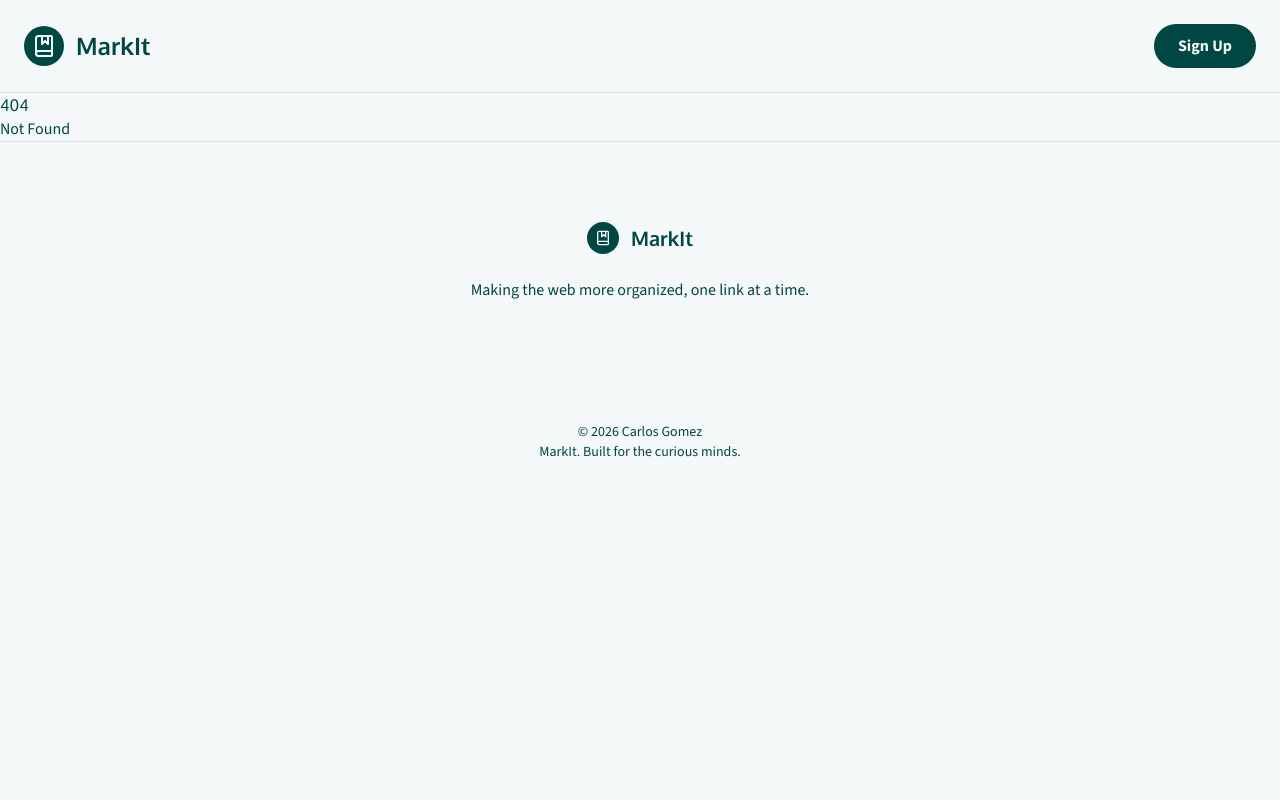
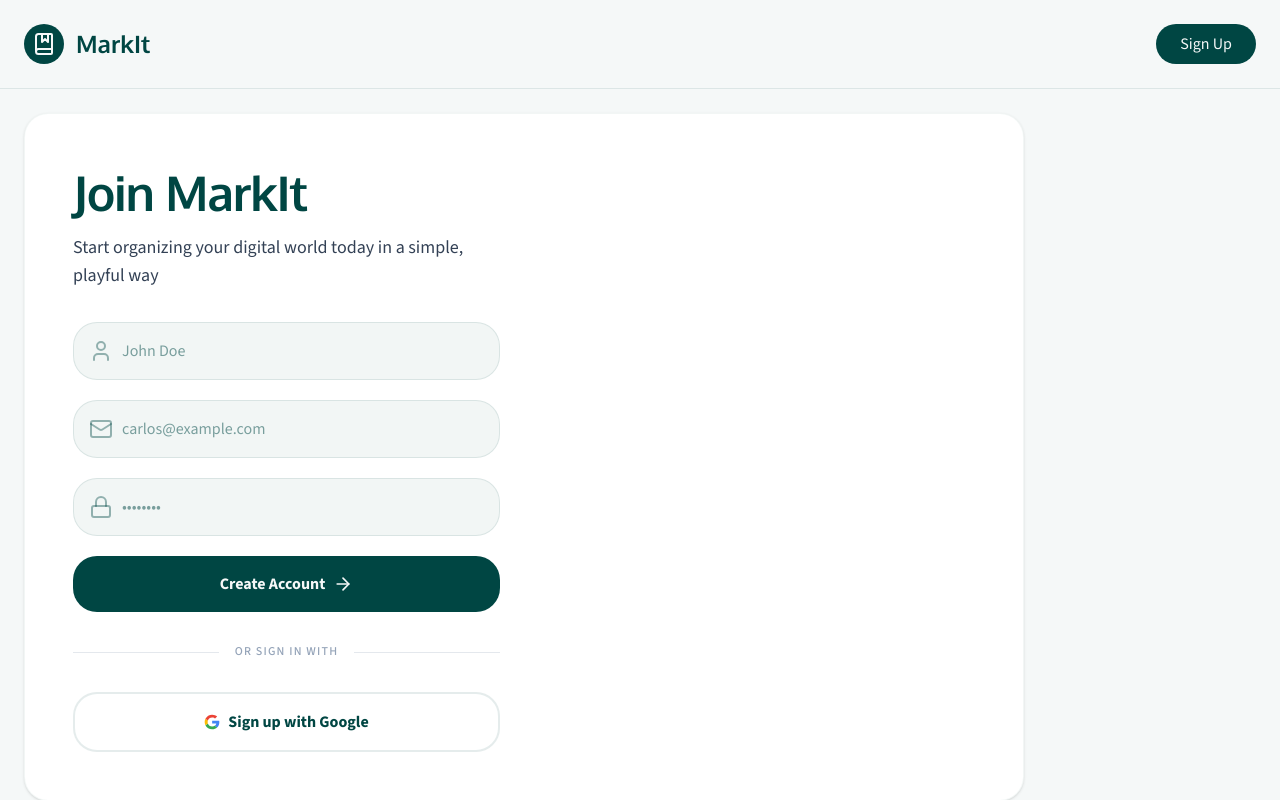
Before and after one commit to ezlosswm/mark-it, a SvelteKit app: page /register in a window 1280 px wide. Before the commit this address had no page. Shown: the top 800 px of the page. Built offline with nearby package versions, Linux system fonts and the light colour scheme.

Commit message:
sign up page + minor style fixes

```diff
--- a/package.json
+++ b/package.json
@@ -38,6 +38,8 @@
 	},
 	"dependencies": {
 		"@lucide/svelte": "^0.577.0",
+		"convex": "^1.33.1",
+		"convex-svelte": "^0.0.12",
 		"lucide-svelte": "^0.577.0"
 	}
 }
--- a/src/lib/components/Header.svelte
+++ b/src/lib/components/Header.svelte
@@ -12,8 +12,8 @@
 		</a>
 
 		<a
-			href="/"
-			class="cursor-pointer rounded-3xl bg-cyprus-400 px-6 py-2.5 font-bold text-cloud-100 transition-opacity hover:opacity-90"
+			href="/register"
+			class="cursor-pointer rounded-3xl bg-cyprus-400 px-6 py-2 text-cloud-100 transition-opacity hover:opacity-90"
 		>
 			Sign Up
 		</a>
--- /dev/null
+++ b/src/lib/components/forms/registration-form.svelte
@@ -0,0 +1,54 @@
+<script>
+	import { ArrowRight, Lock, Mail, User } from '@lucide/svelte';
+</script>
+
+<form action="">
+	<div class="flex w-full flex-col gap-5">
+		<div class="flex flex-col gap-2">
+			<label for="" class="form-label"> Full Name </label>
+
+			<div class="relative">
+				<User class="absolute top-1/2 left-4 -translate-y-1/2 text-cyprus-400/40" />
+				<input type="text" class="input py-4 pr-4 pl-12" placeholder="John Doe" />
+			</div>
+		</div>
+
+		<div class="flex flex-col gap-2">
+			<label for="" class="form-label"> Email </label>
+
+			<div class="relative">
+				<Mail class="absolute top-1/2 left-4 -translate-y-1/2 text-cyprus-400/40" />
+				<input type="email" class="input py-4 pr-4 pl-12" placeholder="carlos@example.com" />
+			</div>
+		</div>
+
+		<div class="flex flex-col gap-2">
+			<label for="" class="form-label"> Password </label>
+
+			<div class="relative">
+				<Lock class="absolute top-1/2 left-4 -translate-y-1/2 text-cyprus-400/40" />
+				<input type="text" class="input py-4 pr-4 pl-12" placeholder="••••••••" />
+			</div>
+		</div>
+
+		<button class="btn btn-primary group flex items-center justify-center gap-2">
+			<span> Create Account </span>
+			<ArrowRight
+				class="size-5 transition-transform group-hover:size-4 group-hover:translate-x-1"
+			/>
+		</button>
+	</div>
+</form>
+
+<div
+	class="flex w-full items-center gap-4 text-xs font-medium tracking-widest text-power-200 uppercase"
+>
+	<div class="h-px flex-1 bg-power-200/25"></div>
+	<span>Or sign in with</span>
+	<div class="h-px flex-1 bg-power-200/25"></div>
+</div>
+
+<button class="btn btn-secondary group flex items-center justify-center gap-2">
+	<img src="./assets/google-color.svg" alt="Google color icon" />
+	<span> Sign up with Google </span>
+</button>
--- a/src/lib/components/landing/CTA.svelte
+++ b/src/lib/components/landing/CTA.svelte
@@ -5,7 +5,7 @@
 		web.
 	</p>
 
-	<a href="/auth/register" class="btn btn-secondary transition-all hover:scale-105"
+	<a href="/register" class="btn btn-secondary inline-block text-lg transition-all hover:scale-105"
 		>Create Free Account</a
 	>
 </div>
--- a/src/lib/components/landing/Hero.svelte
+++ b/src/lib/components/landing/Hero.svelte
@@ -11,8 +11,8 @@
 		</p>
 		<div class="flex flex-col items-center gap-4 pt-4 sm:flex-row">
 			<a
-				href="/auth/register"
-				class="btn btn-primary shadow-lg shadow-cyprus-400/20 transition-transform hover:scale-105"
+				href="/register"
+				class="btn btn-primary text-lg shadow-lg shadow-cyprus-400/20 transition-transform hover:scale-105"
 			>
 				Get Started - It's Free
 			</a>
--- a/src/routes/(marketing)/+page.svelte
+++ b/src/routes/(marketing)/+page.svelte
@@ -14,7 +14,7 @@
 	<link rel="icon" href="/favicon.ico" />
 </svelte:head>
 
-<div class="mx-auto max-w-[1440px] px-6">
+<div class="mx-auto max-w-360 px-6">
 	<Hero />
 
 	<section class="space-y-32">
--- a/src/routes/+layout.svelte
+++ b/src/routes/+layout.svelte
@@ -10,6 +10,5 @@
 <svelte:head><link rel="icon" href={favicon} /></svelte:head>
 
 <Header />
-
 {@render children()}
 <Footer />
--- a/src/routes/layout.css
+++ b/src/routes/layout.css
@@ -66,12 +66,20 @@
 		@apply inline-block rounded-full bg-cyprus-400/10 px-4 py-1.5 text-sm font-bold tracking-wider uppercase;
 	}
 
+	.form-label {
+		@apply sr-only px-1 text-sm font-semibold text-power-400;
+	}
+
+	.input {
+		@apply w-full rounded-3xl border border-cyprus-400/10 bg-cyprus-400/5 transition-colors outline-none focus:border-cyprus-400 focus:bg-cloud-50;
+	}
+
 	.btn {
-		@apply inline-block w-full cursor-pointer rounded-2xl px-10 py-5 text-lg font-bold;
+		@apply w-full cursor-pointer rounded-3xl px-10 py-4 font-bold;
 	}
 
 	.btn-primary {
-		@apply bg-cyprus-400 text-cloud-100;
+		@apply bg-cyprus-400 text-cloud-100 transition-colors hover:opacity-90;
 	}
 
 	.btn-secondary {
--- /dev/null
+++ b/src/routes/register/+page.svelte
@@ -0,0 +1,22 @@
+<script>
+	import RegistrationForm from '$lib/components/forms/registration-form.svelte';
+</script>
+
+<main class="mx-auto max-w-360 p-6">
+	<div
+		class="grid w-full max-w-[1000px] grid-cols-1 items-center gap-12 rounded-3xl border border-cyprus-400/5 bg-cloud-50 p-8 shadow-sm md:p-12 lg:grid-cols-2"
+	>
+		<div class="flex flex-col gap-8">
+			<div class="space-y-3">
+				<h1 class="text-4xl leading-tight font-black tracking-tight md:text-5xl">Join MarkIt</h1>
+
+				<p class="text-lg text-power-400">
+					Start organizing your digital world today in a simple, playful way
+				</p>
+			</div>
+
+			<!-- Form -->
+			<RegistrationForm />
+		</div>
+	</div>
+</main>
```
Also changed, not shown: static/assets/google-color.svg (added), 1 other file (tests, documents, lock files or other folders).
